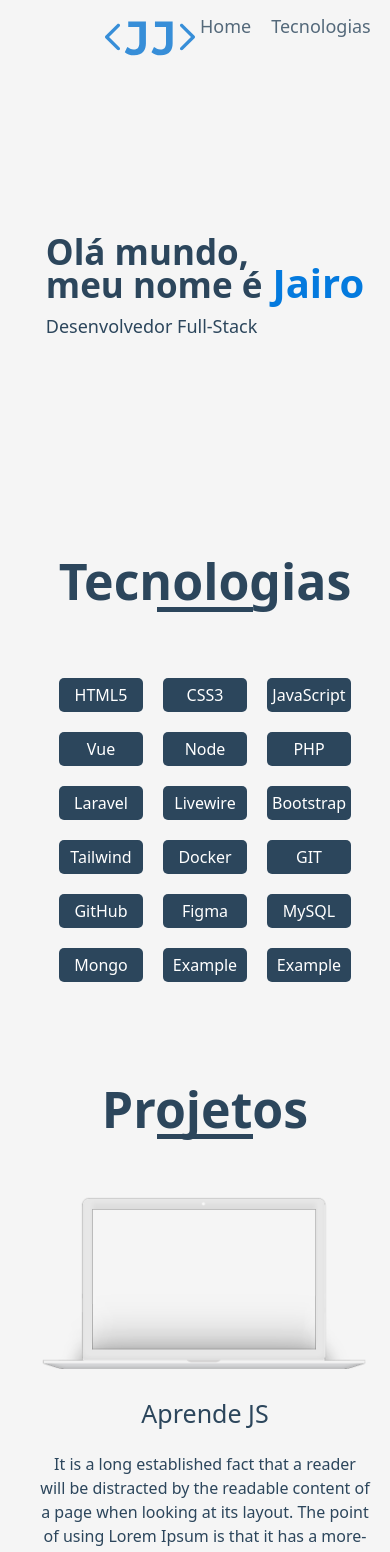
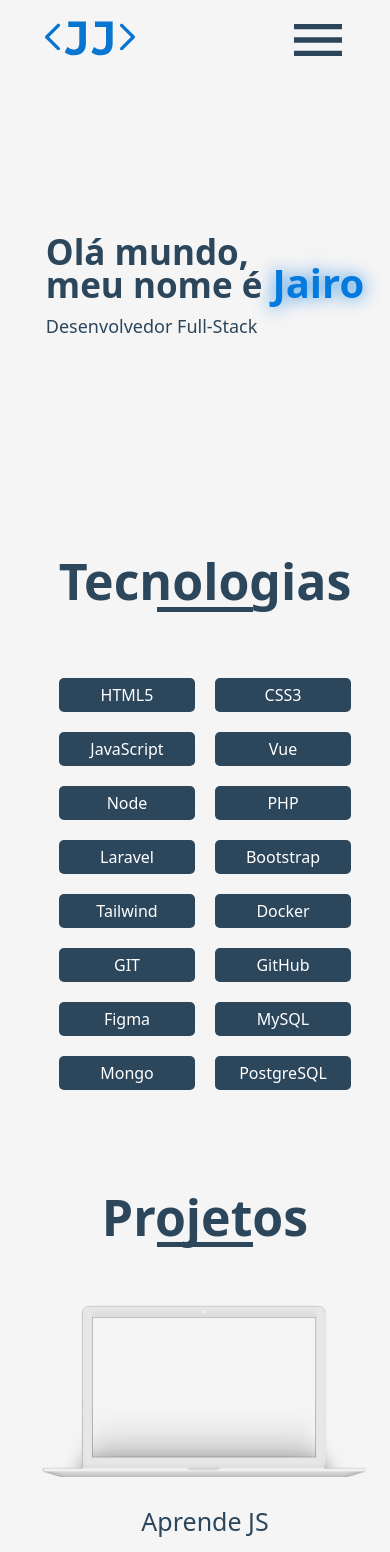
Before and after one commit to jairojrdv/portifolio, a Vue app: page / in a window 390 px wide. Shown: the top 1552 px of the page. Built offline with nearby package versions, Linux system fonts and the light colour scheme; a web font is replaced by a local one.

Commit message:
feature: responsividade para mobile

```diff
--- a/src/App.vue
+++ b/src/App.vue
@@ -1,6 +1,6 @@
 <template>
   <div class="container">
-    <NavBar class="NavBar" :class="{ 'transparent': isNavBarTransparent }"></NavBar>
+    <NavBar class="NavBar"></NavBar>
     <HelloWorld></HelloWorld>
       <AllTechnologies class="surge-effect"></AllTechnologies>
       <SomeProjects class="surge-effect"></SomeProjects>
--- a/src/components/AllTechnologies.vue
+++ b/src/components/AllTechnologies.vue
@@ -5,29 +5,17 @@
       <div class="blue-line"></div>
     </div>
     <div class="technologies">
-      <div class="tech">HTML5  </div>
-      <div class="tech"> CSS3 </div>
-      <div class="tech"> JavaScript </div>
-      <div class="tech"> Vue </div>
-      <div class="tech"> Node </div>
-      <div class="tech"> PHP </div>
-      <div class="tech"> Laravel </div>
-      <div class="tech"> Livewire </div>
-      <div class="tech"> Bootstrap </div>
-      <div class="tech"> Tailwind </div>
-      <div class="tech"> Docker </div>
-      <div class="tech"> GIT </div>
-      <div class="tech"> GitHub </div>
-      <div class="tech"> Figma </div>
-      <div class="tech"> MySQL </div>
-      <div class="tech"> Mongo </div>
-      <div class="tech"> Example </div>
-      <div class="tech"> Example </div>
+      <div v-for="(technologie, index) in technologies" :key="index" class="tech">{{ technologie }}</div>
     </div>
   </div>
 </template>
 <script>
 export default {
+  data(){
+    return {
+      technologies: ["HTML5", "CSS3", "JavaScript", "Vue", "Node", "PHP", "Laravel", "Bootstrap", "Tailwind", "Docker", "GIT", "GitHub", "Figma", "MySQL", "Mongo", "PostgreSQL"]
+    }
+  },
   mounted() {
     const technologies = document.querySelectorAll('.tech-scroll');
 
@@ -68,7 +56,7 @@ export default {
 }
 
 .tech {
-  flex: 1 0 calc(10% - 20px); /* Divide em 10 filhos por linha */
+  flex: 1 0 calc(10% - 10px);
   min-width: 30px;
   margin: 10px; /* Espaçamento entre os filhos */
   border-radius: 5px;
@@ -87,7 +75,7 @@ export default {
 
 @media screen and (max-width: 540px) {
   .tech {
-    flex: 1 0 calc(10% - 20px); /* Divide em 10 filhos por linha */
+    flex: 1 0 calc(30% - 5px); /* Divide em 10 filhos por linha */
     min-width: 60px;
     margin: 10px; /* Espaçamento entre os filhos */
     border-radius: 5px;
--- a/src/components/FooterCta.vue
+++ b/src/components/FooterCta.vue
@@ -76,6 +76,7 @@
 
   100% {
     fill: #ffffff; /* Cor brilhante desejada */
+    text-shadow: #ffffff 0 0 30px;
   }
 }
 </style>
--- a/src/components/HelloWorld.vue
+++ b/src/components/HelloWorld.vue
@@ -10,7 +10,7 @@ const count = ref(0)
     <div class="container-text">
       <div class="header-text">Olá mundo,
       </div>
-      <div class="header-text2">meu nome é<mark>Jairo</mark>
+      <div class="header-text2">meu nome é<mark class="shine-top" >Jairo</mark>
       </div>
       <div class="sub-header">Desenvolvedor Full-Stack</div>
     </div>
@@ -109,6 +109,19 @@ const count = ref(0)
   }
 }
 
+.shine-top {
+  animation: pulseTop 2s ease-in-out infinite alternate;
+}
+@keyframes pulseTop {
+  0% {
+    fill: #2c465c;
+  }
+
+  100% {
+    fill: #047ade; /* Cor brilhante desejada */
+    text-shadow: #047ade 0px 0px 20px;
+  }
+}
 @media screen and (max-width: 740px) {
   .sub-header {
     margin-top: 3px;
--- a/src/components/NavBar.vue
+++ b/src/components/NavBar.vue
@@ -1,5 +1,18 @@
 <template>
-  <div class="nav-container">
+  <div>
+    <div v-if="menu" class="links-mobile">
+      <svg @click="changeMenu()" id="close-menu" width="44" height="44" viewBox="0 0 24 24" fill="none" xmlns="http://www.w3.org/2000/svg">
+        <path d="M19 6.41L17.59 5L12 10.59L6.41 5L5 6.41L10.59 12L5 17.59L6.41 19L12 13.41L17.59 19L19 17.59L13.41 12L19 6.41Z" fill="#fff"/>
+      </svg>
+      <ul>
+        <li><a href="#home" @click="changeMenu()">Home</a></li>
+        <li> <a href="#tecnologias" @click="changeMenu()">Tecnologias</a></li>
+        <li> <a href="#projetos" @click="changeMenu()">Projetos</a></li>
+        <li> <a href="#sobre" @click="changeMenu()">Sobre Mim</a></li>
+        <li> <a href="#depoimentos" @click="changeMenu()">Depoimentos</a></li>
+      </ul>
+    </div>
+    <div v-else class="nav-container">
       <div class="icon-nav">
         <svg width="100" height="100" viewBox="0 0 131 70" fill="whitesmoke" xmlns="http://www.w3.org/2000/svg">
           <path class="shine-top" d="M60.16 43.51C60.16 45.61 59.88 47.5933 59.32 49.46C58.8067 51.3267 57.92 52.96 56.66 54.36C55.4467 55.76 53.86 56.88 51.9 57.72C49.94 58.5133 47.56 58.91 44.76 58.91C41.82 58.91 39.37 58.5367 37.41 57.79C35.45 57.0433 33.7933 56.1333 32.44 55.06L35.73 48.2C36.8967 48.9467 38.18 49.67 39.58 50.37C41.0267 51.07 42.4967 51.42 43.99 51.42C46.23 51.42 48.0267 50.8367 49.38 49.67C50.78 48.4567 51.48 46.24 51.48 43.02V21.81H36.99V14.67H60.16V43.51ZM95.16 43.51C95.16 45.61 94.88 47.5933 94.32 49.46C93.8067 51.3267 92.92 52.96 91.66 54.36C90.4467 55.76 88.86 56.88 86.9 57.72C84.94 58.5133 82.56 58.91 79.76 58.91C76.82 58.91 74.37 58.5367 72.41 57.79C70.45 57.0433 68.7933 56.1333 67.44 55.06L70.73 48.2C71.8967 48.9467 73.18 49.67 74.58 50.37C76.0267 51.07 77.4967 51.42 78.99 51.42C81.23 51.42 83.0267 50.8367 84.38 49.67C85.78 48.4567 86.48 46.24 86.48 43.02V21.81H71.99V14.67H95.16V43.51Z" fill="black"/>
@@ -15,15 +28,32 @@
         <li> <a href="#depoimentos">Depoimentos</a></li>
       </ul>
       <a class="surprise-me-btn" href=" " target="_blank">Contato</a>
+      <svg @click="changeMenu()" class="menu-mobile" width="64" height="64" viewBox="0 0 24 24" fill="none" xmlns="http://www.w3.org/2000/svg">
+        <path d="M3 18V16H21V18H3ZM3 13V11H21V13H3ZM3 8V6H21V8H3Z" fill="#2c465c"/>
+      </svg>
+    </div>
   </div>
 </template>
 <script>
 export default {
+  data() {
+    return {
+      menu: false,
+    }
+  },
   methods: {
     scrollToElement(targetId) {
       const targetElement = document.querySelector(targetId);
       if (targetElement) {
         targetElement.scrollIntoView({ behavior: 'smooth' });
+      }
+    },
+    changeMenu() {
+      this.menu = !this.menu
+      if (this.menu) {
+        document.documentElement.style.overflow = 'hidden';
+      } else {
+        document.documentElement.style.overflow = 'auto';
       }
     },
   },
@@ -32,6 +62,7 @@ export default {
 <style scoped>
 .nav-container{
   height: 80px;
+  padding: 0 40px;
   display: flex;
   flex-direction: row;
   justify-content: space-between;
@@ -47,8 +78,12 @@ export default {
 		transform: translateX(0);
 	}
 }
+
+.menu-mobile {
+  display: none;
+  cursor: pointer;
+}
 .surprise-me-btn {
-  margin-right: 70px;
 	border: 2px solid #2c465c;
 	background-color: rgb(224, 238, 255);
 	color: #2c465c;
@@ -66,9 +101,6 @@ export default {
 	transition: background-color 0.3s, transform 0.3s;
 	background-color: rgb(255, 255, 255);
 	transform: rotate(5deg);
-}
-.icon-nav{
-  margin-left: 100px;
 }
 .section-links {
   list-style-type: none; /* Remova os marcadores de lista */
@@ -97,6 +129,30 @@ export default {
   animation: pulseTop 2s ease-in-out infinite alternate;
 }
 
+.links-mobile {
+  background: rgba(0, 0, 0, .8);
+  position: absolute;
+  width: 100vw;
+  height: 100vh;
+}
+
+.links-mobile ul {
+  height: 100%;
+  list-style-type: none;
+  display: flex;
+  flex-direction: column;
+  justify-content: center;
+  align-items: center;
+  gap: 40px;
+  font-size: 28px;
+}
+
+#close-menu {
+  position: absolute;
+  top: 50px;
+  cursor: pointer;
+}
+
 @keyframes pulseTop {
   0% {
     fill: #2c465c;
@@ -104,6 +160,21 @@ export default {
 
   100% {
     fill: #047ade; /* Cor brilhante desejada */
+    text-shadow: #047ade 0 0 20px;
+  }
+}
+
+@media screen and (max-width: 1080px) {
+  .section-links {
+    display: none;
+  }
+
+  .surprise-me-btn {
+    display: none;
+  }
+
+  .menu-mobile {
+    display: block;
   }
 }
 </style>
--- a/src/components/SomeProjects.vue
+++ b/src/components/SomeProjects.vue
@@ -16,11 +16,7 @@
         <div class="project-body">
           <div class="project-title">Aprende JS</div>
           <div class="project-description">
-            It is a long established fact that a reader will be distracted by the
-            readable content of a page when looking at its layout. The point of
-            using Lorem Ipsum is that it has a more-or-less normal distribution of
-            letters, as opposed to using 'Content here, content here', making it
-            look like readable English.
+            Aprende JS é uma aplicação full-stack feita para ensinar Javascript através do método de estudo por repetição. Basicamente a aplicação traz o nome de um método javascript, a sua definição e uma aplicação do mesmo.
           </div>
           <div class="used-technologies">
             <div class="tech">JavaScript</div>
@@ -40,11 +36,7 @@
         <div class="project-body">
           <div class="project-title">Check-in System</div>
           <div class="project-description">
-            It is a long established fact that a reader will be distracted by the
-            readable content of a page when looking at its layout. The point of
-            using Lorem Ipsum is that it has a more-or-less normal distribution of
-            letters, as opposed to using 'Content here, content here', making it
-            look like readable English.
+            O sistema de Check-in foi feito para controlar, gerenciar e organizar com muito mais facilidade os encontros da igreja local que frequento. O sistema basicamente cadastra um "encontrista" com apenas alguns de seus dados e o deixa disponível para o check-in assim que chega para o embarque no dia e horário combinado. Nesta aplicação fui idealizador e responsável pelo front-end.
           </div>
           <div class="used-technologies">
             <div class="tech">Vue</div>
@@ -64,11 +56,7 @@
         <div class="project-body">
           <div class="project-title">Aprende JS</div>
           <div class="project-description">
-            It is a long established fact that a reader will be distracted by the
-            readable content of a page when looking at its layout. The point of
-            using Lorem Ipsum is that it has a more-or-less normal distribution of
-            letters, as opposed to using 'Content here, content here', making it
-            look like readable English.
+            Aprende JS é uma aplicação feita para aprender Javascript através do método de estudo por repetição. Basicamente a aplicação traz o nome de um método javascript, a sua definição e uma aplicação do mesmo.
           </div>
           <div class="used-technologies">
             <div class="tech">JavaScript</div>
--- a/src/components/SomeTestimonials.vue
+++ b/src/components/SomeTestimonials.vue
@@ -101,11 +101,6 @@ html {
 	font-size: 12px;
 }
 
-body {
-	height: 100vh;
-	display: grid;
-	place-items: center;
-}
 
 .content-wrapper {
   width: 100vw;
```
Also changed, not shown: 1 other file (tests, documents, lock files or other folders). Lines whose indentation alone changed are shown as unchanged.
